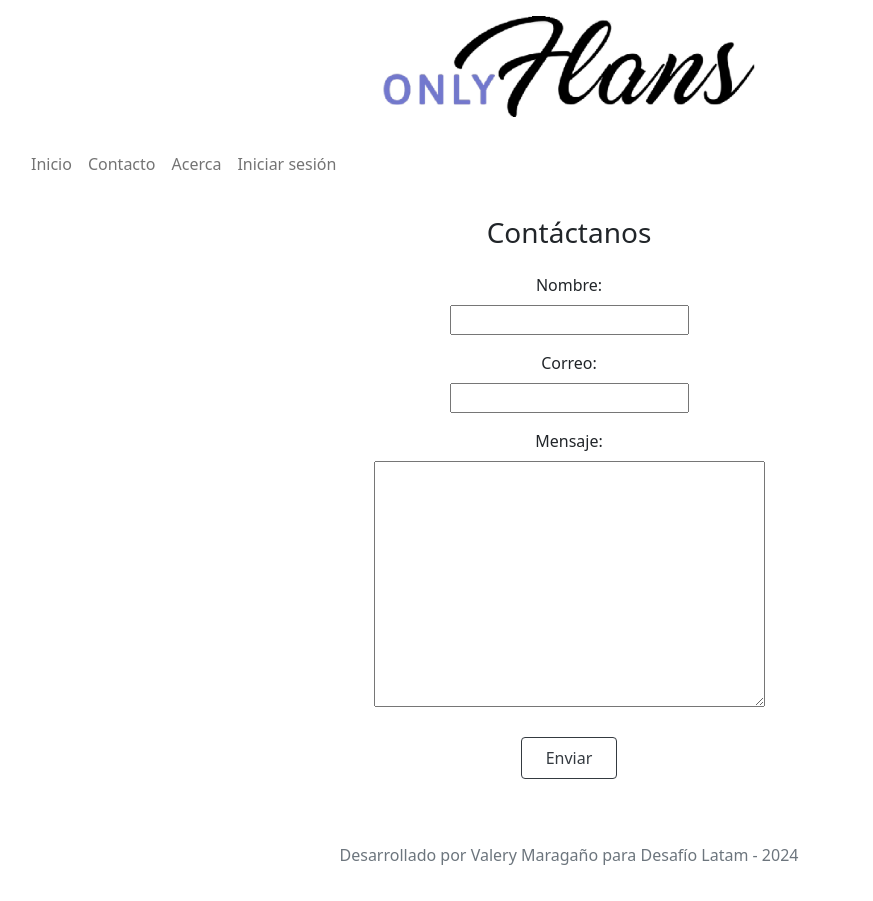
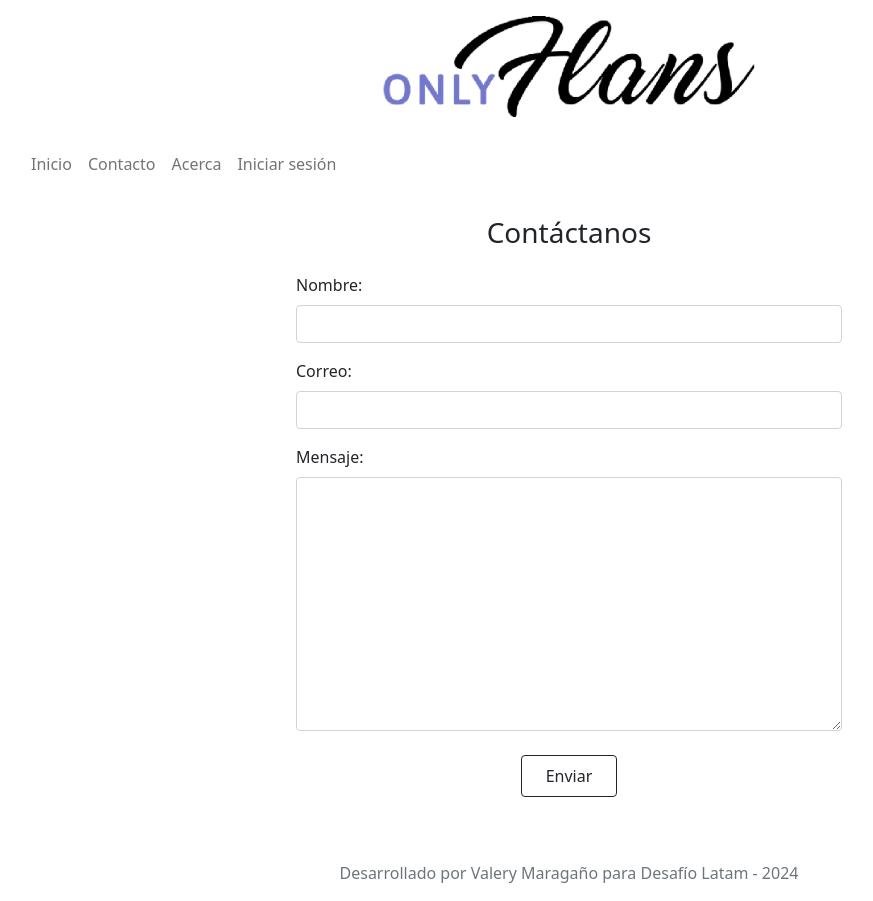
Before and after one commit to Valyxp/Creacion_sitio_web, a Django app: page /contacto/ in a window 1280 px wide. Shown: the whole page, without its empty margins (71-944 px from the left). Before the commit the page ends 865 px from the top, so only its background shows below. Run offline with Django 5.2, Linux system fonts and the light colour scheme.

Commit message:
welcome, contacto form y exito

```diff
--- a/web/templates/contactus.html
+++ b/web/templates/contactus.html
@@ -1,46 +1,47 @@
-{% extends "base.html" %} {% block content %}
+{% extends "base.html" %} {% block content %} {% load custom_filters %}
+
 <div class="container">
   <div class="col-12 col-md-6 offset-0 offset-md-3 mt-4 mb-4">
     <h3 class="text-center">Contáctanos</h3>
   </div>
 
-  <form action="/contacto/" method="post">
+  <form
+    action="/contacto/"
+    method="post"
+    class="col-12 col-md-6 offset-0 offset-md-3"
+  >
     {% csrf_token %} {{ form.non_field_errors }}
 
     <!-- Campo Nombre -->
-    <div class="mb-3 text-center">
+    <div class="mb-3">
       <label for="{{ form.customer_name.id_for_label }}" class="form-label">
         {{ form.customer_name.label_tag }}
       </label>
-      <div>{{ form.customer_name }}</div>
+      <div>{{ form.customer_name|add_class:"form-control" }}</div>
       <div class="text-danger">{{ form.customer_name.errors }}</div>
     </div>
 
     <!-- Campo Correo -->
-    <div class="mb-3 text-center">
+    <div class="mb-3">
       <label for="{{ form.customer_email.id_for_label }}" class="form-label">
         {{ form.customer_email.label_tag }}
       </label>
-      <div>{{ form.customer_email }}</div>
+      <div>{{ form.customer_email|add_class:"form-control" }}</div>
       <div class="text-danger">{{ form.customer_email.errors }}</div>
     </div>
 
     <!-- Campo Mensaje -->
-    <div class="mb-3 text-center">
+    <div class="mb-3">
       <label for="{{ form.message.id_for_label }}" class="form-label">
         {{ form.message.label_tag }}
       </label>
-      <div>{{ form.message }}</div>
+      <div>{{ form.message|add_class:"form-control" }}</div>
       <div class="text-danger">{{ form.message.errors }}</div>
     </div>
 
     <!-- Botón Enviar -->
     <div class="text-center mt-4 mb-5">
-      <button
-        type="submit"
-        class="btn btn-primary px-4 py-2"
-        style="background-color: white; border-color: #343a40; color: #343a40"
-      >
+      <button type="submit" class="btn btn-outline-dark px-4 py-2">
         Enviar
       </button>
     </div>
--- a/web/templates/exito.html
+++ b/web/templates/exito.html
@@ -4,11 +4,7 @@
   <p>Te responderemos en breve.</p>
 
   <!-- Botón para volver al inicio -->
-  <a
-    href="/"
-    class="btn mt-4 mb-5 px-4 py-2"
-    style="background-color: #fcff8f; color: #343a40; border-color: #fcff8f"
-  >
+  <a href="/" class="btn btn-outline-dark mb-5 px-3 py-2 mt-3">
     Volver al inicio
   </a>
 </div>
--- a/web/templates/welcome.html
+++ b/web/templates/welcome.html
@@ -1,6 +1,6 @@
 {% extends "base.html" %} {% block content %}
 <div class="container mt-5 mb-5">
-  <div class="row row-cols-1 row-cols-md-3 g-4">
+  <div class="row row-cols-1 row-cols-md-4 g-4">
     {% for flan in flanes %}
     <div class="col">
       <div class="card h-100">
--- /dev/null
+++ b/web/templatetags/custom_filters.py
@@ -0,0 +1,9 @@
+# app/templatetags/custom_filters.py
+from django import template
+
+register = template.Library()
+
+
+@register.filter(name="add_class")
+def add_class(field, css_class):
+    return field.as_widget(attrs={"class": css_class})
```
Also changed, not shown: web/templatetags/__init__.py (added).
